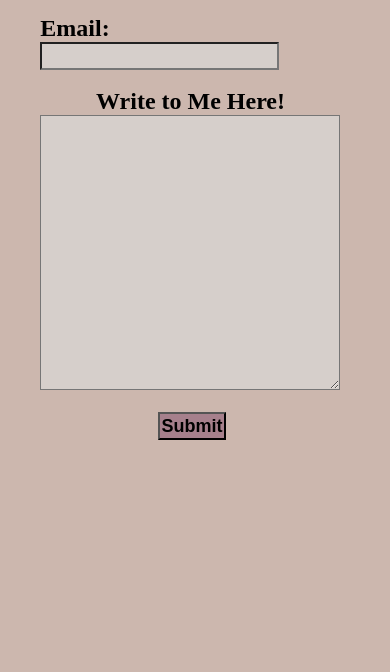
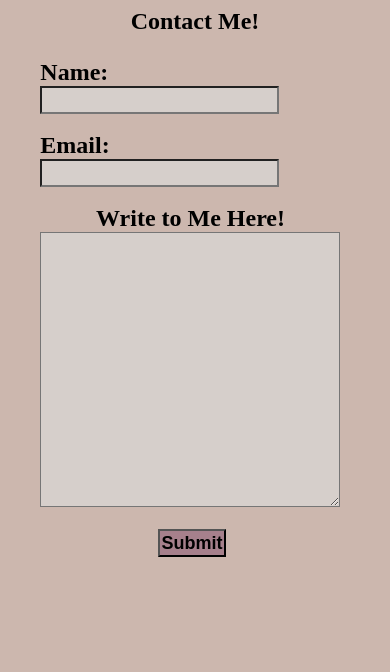
Before and after one commit to StaceyS27/Stacey-Personal-Website, a plain HTML site: page contact.html in a window 390 px wide. Shown: the part 172-844 px from the top of the page. Drawn offline with Linux system fonts and the light colour scheme.

Commit message:
responsive page to diff screen sizes

```diff
--- a/contact.html
+++ b/contact.html
@@ -52,7 +52,8 @@
         input {
             font-size: large;
             background-color:#d6cfcb;
-            padding: 0.5%;
+            box-sizing:border-box;
+            padding:0.5%;
         }
         #submit {
             font-weight: 600;
@@ -62,6 +63,19 @@
             font-size: large;
             background-color: #d6cfcb;
             padding: 0.5%;
+            box-sizing: border-box;
+        }
+
+        @media (max-width: 915px) {
+            body {
+                margin-top: 20%;
+            }
+        }
+
+        @media(max-width:540px) {
+            body {
+                margin-top: 40%;
+            }
         }
 
     </style>
```
